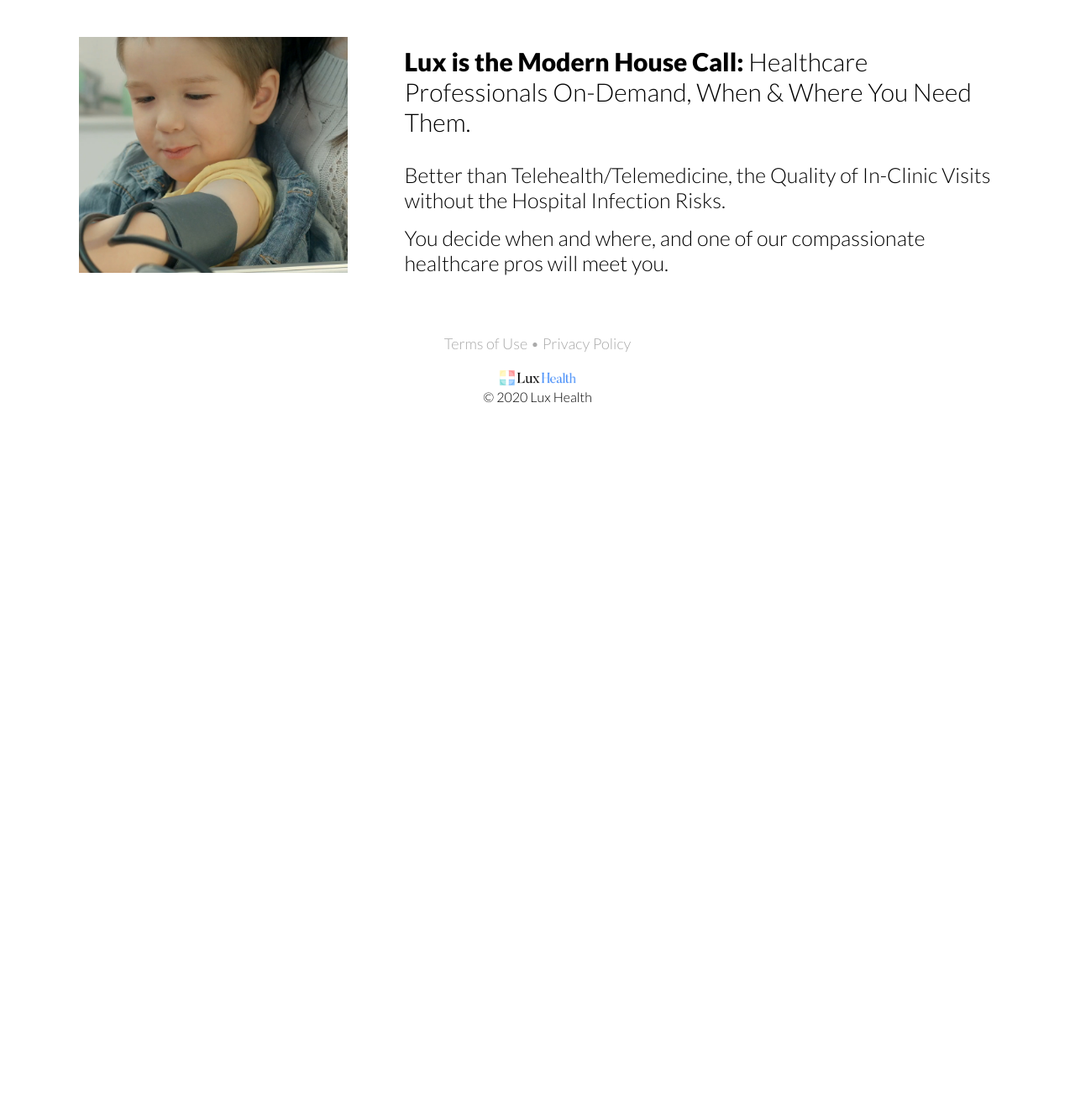
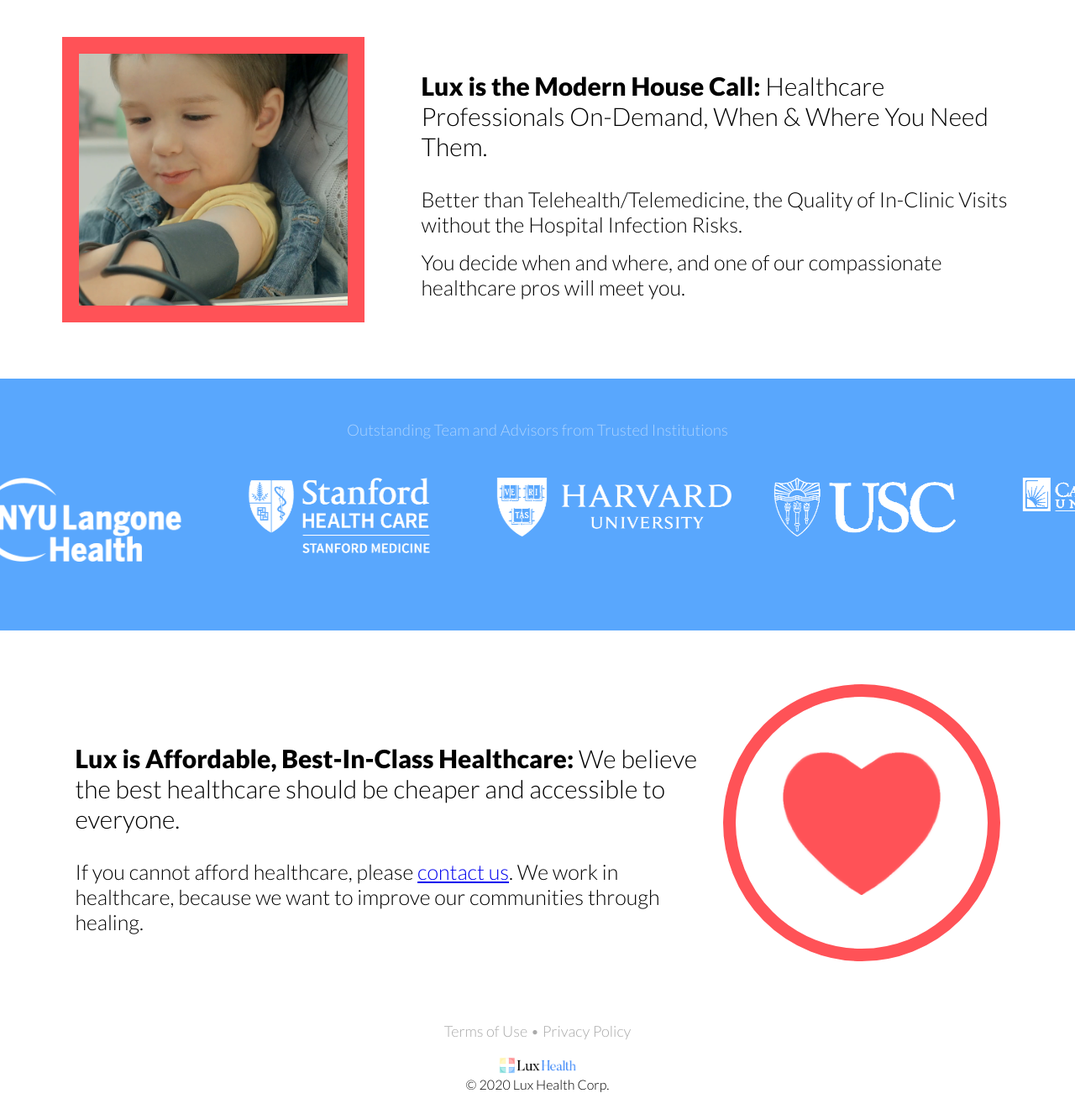
Before and after one commit to luxhealth/LuxHealth.github.io, a Jekyll site: the page built from index.md, in a window 1280 px wide. Shown: the part 1699-3020 px from the top of the page at 84% size. Built offline with Jekyll 4.4.1, drawn with Linux system fonts in a browser that asks for light colours; before the commit the page ends 2201 px from its top, so only the background shows below that.

Commit message:
Add simple pure css slideshow - Need to adjust slide-track width and keyframes scroll multiplier depending on number of slides

```diff
--- a/_includes/footer.html
+++ b/_includes/footer.html
@@ -1,3 +1,3 @@
 <div class="footer-links"><a href="{{ base_url }}//terms">Terms of Use</a> &bullet; <a href="{{ base_url }}//privacy-policy">Privacy Policy</a></div>
 <img src="{{ base_url }}/assets/img/Lux-Logo-small.png" height="20px" style="margin-top: 20px;" />
-<div>&copy; 2020 Lux Health</div>
+<div>&copy; 2020 Lux Health Corp.</div>
--- a/assets/styles/main.css
+++ b/assets/styles/main.css
@@ -124,7 +124,7 @@
 .section-container-1600 {
     display: block;
     max-width: 1600px;
-    margin: 0 auto;
+    margin: 5% auto 5% auto;
     box-sizing: border-box;
     text-align: center;
     position: relative;
@@ -132,7 +132,7 @@
 
 .section-container-1600 h3 {
     font-size: 30px;
-    margin: 20px 0 0 0;
+    margin: 0;
     text-align: left;
 }
 
@@ -149,14 +149,72 @@
     text-align: left;
 }
 
+/***
+CSS Infinite Slideshow
+***/
+.slideshow-container {
+    background: #59A7FD;
+    color: rgba(255,255,255,0.5);
+    display: block;
+    height: 300px;
+    width: 100%;
+    margin: 5% 0 5% 0;
+    padding: 20px 0;
+    text-align: center;
+    box-sizing: border-box;
+
+    position: relative;
+    overflow: hidden;
+}
+
+.slideshow {
+
+}
+
+.slideshow .slide-track {
+    animation: scroll 30s linear infinite;
+    display: flex;
+    width: calc(250px * 12);
+}
+
+@keyframes scroll {
+    0% { transform: translateX(0); }
+    100% { transform: translateX(calc(-250px * 7.1)); }
+}
+
+.slideshow .slide-track .slide {
+    display: inline-block;
+    height: 100px;
+    width: 250px;
+}
+
+.slide img {
+    display: inline;
+    vertical-align: middle;
+}
+
+
 figure.lux-health-happy-child {
     background: transparent url('../img/child-during-lux-visit-with-blood-pressure-cuff.jpg') no-repeat center center;
-    background-size: 500px;
+    background-size: cover;
+    border: 20px solid rgba(255, 82, 87, 1);
     display: inline-block;
     min-height: 300px;
     min-width: 300px;
     height: 25%;
     width: 25%;
+    margin: 0 auto;
+    position: relative;
+}
+
+figure.lux-health-cares {
+    background: transparent url('../img/lux-health-red-heart.png') no-repeat center center;
+    background-size: 190px;
+    border: 15px solid rgba(255, 82, 87, 1);
+    border-radius: 1500px;
+    display: inline-block;
+    min-height: 300px;
+    min-width: 300px;
     margin: 0 auto;
     position: relative;
 }
--- a/index.md
+++ b/index.md
@@ -22,12 +22,62 @@
 </div>
 
 <section class="section-container-1600">
-    <!-- <div style="display: inline-block; overflow: visible;"> -->
-        <figure class="lux-health-happy-child"></figure>
-    <!-- </div> -->
-    <div style="display: inline-block; min-width: 300px; width: 60%; margin: 0 auto; text-align: center; vertical-align: top;box-sizing: border-box; padding-left: 5%;">
-        <h3>Lux is the Modern House Call: <span style="font-weight: 100;">Healthcare Professionals On-Demand, When & Where You Need Them.</span></h3>
+    <figure class="lux-health-happy-child"></figure>
+    <div style="display: inline-block; min-width: 300px; width: 60%; margin: 0 auto; text-align: center; vertical-align: top; box-sizing: border-box; padding-left: 5%;">
+        <h3 style="margin-top: 40px;">Lux is the Modern House Call: <span style="font-weight: 100;">Healthcare Professionals On-Demand, When & Where You Need Them.</span></h3>
         <div class="subheader">Better than Telehealth/Telemedicine, the Quality of In-Clinic Visits without the Hospital Infection Risks.</div>
         <div class="subheader" style="margin-top: 15px;">You decide when and where, and one of our compassionate healthcare pros will meet you.</div>
     </div>
 </section>
+
+<section class="slideshow-container" style="">
+    <h3 style="font-size: 24; font-weight: 100; margin: 30px;">Outstanding Team and Advisors from Trusted Institutions</h3>
+    <div class="slideshow">
+        <div class="slide-track">
+            <figure class="slide">
+                <img height="100" width="auto" src="{{ relative_url }}assets/img/logos/dartmouth-white-logo.png" />
+            </figure>
+            <figure class="slide">
+                <img height="100" width="auto" src="{{ relative_url }}assets/img/logos/nyu-langone-health-white-logo.png" />
+            </figure>
+            <figure class="slide">
+                <img height="90" width="auto" src="{{ relative_url }}assets/img/logos/stanford-health-care-white-logo.png" />
+            </figure>
+            <figure class="slide">
+                <img height="70" width="auto" src="{{ relative_url }}assets/img/logos/harvard-white-logo.png" />
+            </figure>
+            <figure class="slide">
+                <img height="70" width="auto" src="{{ relative_url }}assets/img/logos/usc-white-logo.png" />
+            </figure>
+            <figure class="slide">
+                <img height="100" width="auto" src="{{ relative_url }}assets/img/logos/case-western-white-logo.png" width="250px" height="auto" />
+            </figure>
+            <figure class="slide">
+                <img height="100" width="auto" src="{{ relative_url }}assets/img/logos/dartmouth-white-logo.png" />
+            </figure>
+            <figure class="slide">
+                <img height="100" width="auto" src="{{ relative_url }}assets/img/logos/nyu-langone-health-white-logo.png" />
+            </figure>
+            <figure class="slide">
+                <img height="90" width="auto" src="{{ relative_url }}assets/img/logos/stanford-health-care-white-logo.png" />
+            </figure>
+            <figure class="slide">
+                <img height="70" width="auto" src="{{ relative_url }}assets/img/logos/harvard-white-logo.png" />
+            </figure>
+            <figure class="slide">
+                <img height="70" width="auto" src="{{ relative_url }}assets/img/logos/usc-white-logo.png" />
+            </figure>
+            <figure class="slide">
+                <img height="100" width="auto" src="{{ relative_url }}assets/img/logos/case-western-white-logo.png" width="250px" height="auto" />
+            </figure>
+        </div>
+    </div>
+</section>
+
+<section class="section-container-1600">
+    <div style="display: inline-block; min-width: 300px; width: 60%; margin: 0 auto 40px 0; text-align: center; vertical-align: top; box-sizing: border-box; ">
+        <h3 style="margin-top: 70px;">Lux is Affordable, Best-In-Class Healthcare: <span style="font-weight: 100;">We believe the best healthcare should be cheaper and accessible to everyone.</span></h3>
+        <div class="subheader">If you cannot afford healthcare, please <a href="/contact">contact us</a>.  We work in healthcare, because we want to improve our communities through healing.</div>
+    </div>
+    <figure class="lux-health-cares"></figure>
+</section>
```
Also changed, not shown: assets/img/logos/case-western-white-logo.png (added), assets/img/logos/dartmouth-white-logo.png (added), assets/img/logos/harvard-white-logo.png (added), assets/img/logos/nyu-langone-health-white-logo.png (added), assets/img/logos/stanford-health-care-white-logo.png (added), assets/img/logos/usc-white-logo.png (added), assets/img/lux-health-red-heart.png (added).
